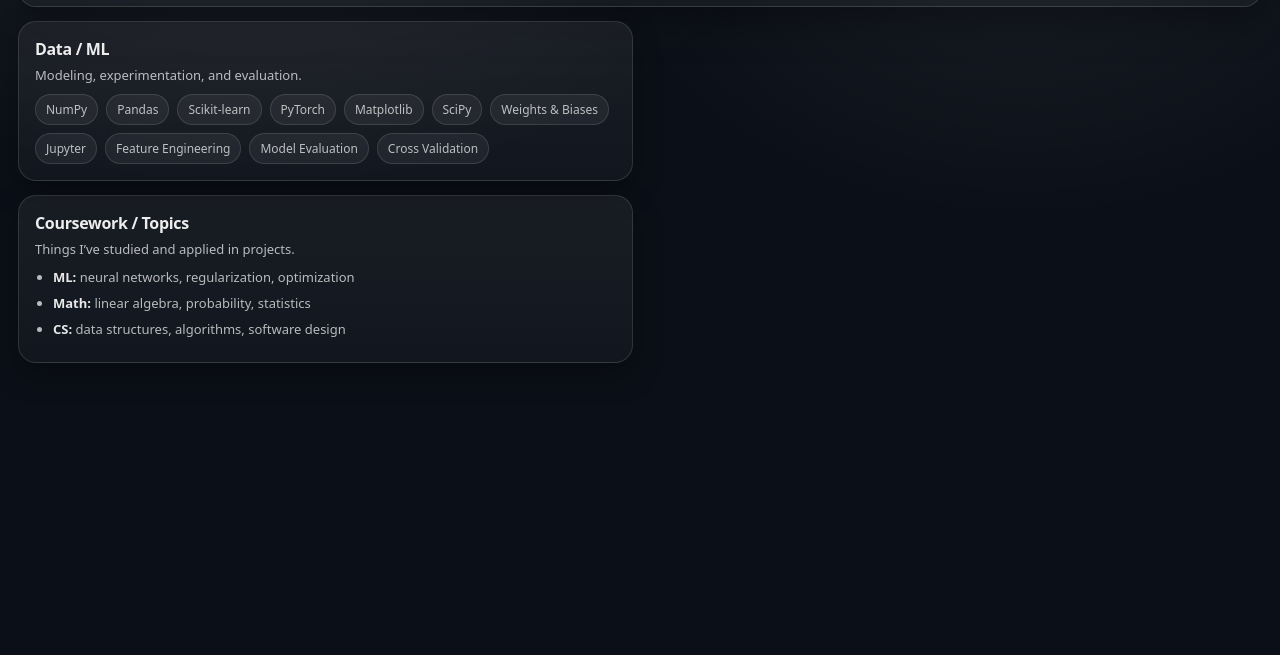
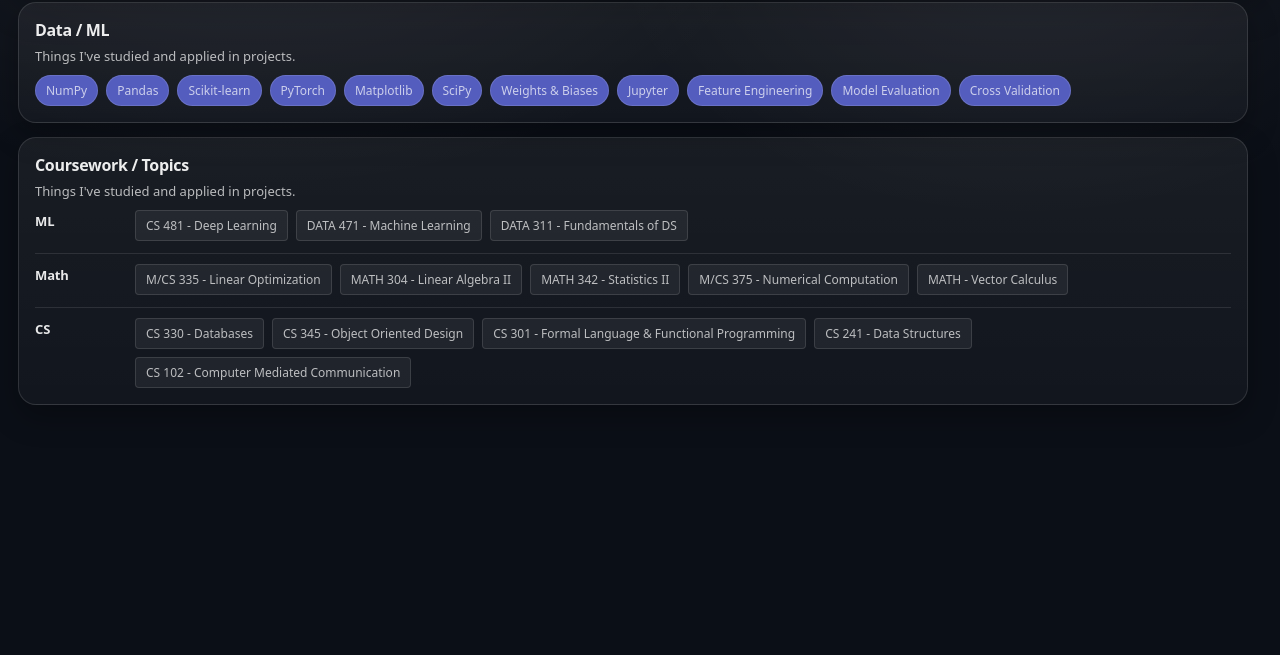
Before and after one commit to Tmanhertzog/Web-Portfolio-v2, a plain HTML site: page skills_modal.html in a window 1280 px wide. Shown: the part 145-800 px from the top of the page. Drawn offline with Linux system fonts and the light colour scheme.

Commit message:
added couursework

```diff
--- a/css/skills.css
+++ b/css/skills.css
@@ -1,16 +1,25 @@
 /* skills.css - uses vars.css tokens only */
 
 *{ box-sizing: border-box; }
-html, body{ height: 100%; }
 
-body{
+/* IMPORTANT: remove height:100% and paint background on BOTH */
+html, body{
   margin: 0;
-  font-family: ui-sans-serif, system-ui, -apple-system, Segoe UI, Roboto, Arial, sans-serif;
-  color: var(--text);
+  min-height: 100%;
+  background-color: var(--bg);
+}
+
+html{
   background:
     radial-gradient(900px 560px at 20% 0%, rgba(255,255,255,0.08), transparent 60%),
     radial-gradient(760px 520px at 80% 10%, rgba(255,255,255,0.06), transparent 55%),
     var(--bg);
+}
+
+body{
+  font-family: ui-sans-serif, system-ui, -apple-system, Segoe UI, Roboto, Arial, sans-serif;
+  color: var(--text);
+  background: transparent; /* html paints the full background */
 }
 
 .wrap{
@@ -89,7 +98,7 @@
 .grid{
   display: grid;
   gap: 14px;
-  grid-template-columns: 1fr 1fr;
+  grid-template-columns: auto auto;
 }
 
 .col{
@@ -103,6 +112,7 @@
   border-radius: var(--radius);
   box-shadow: 0 12px 30px rgba(0,0,0,0.28);
   padding: 16px;
+  height: auto;
 }
 
 .card-head{
@@ -132,12 +142,12 @@
   padding: 6px 10px;
   border-radius: 999px;
   border: 1px solid var(--faint);
-  background: rgba(255,255,255,0.06);
+  /* background: rgba(255,255,255,0.06); */
+  background: var(--blue);
   color: var(--muted);
   font-size: 12px;
 }
 
-/* Slight emphasis chip (optional) */
 .chips span.hot{
   background: rgba(84, 93, 190, 0.35);
   color: rgba(255,255,255,0.90);
@@ -201,3 +211,52 @@
     grid-template-columns: 1fr;
   }
 }
+
+
+
+/* ======
+ Courses
+====== */
+
+.course-grid{
+  display: grid;
+  gap: 12px;
+  margin-top: 10px;
+}
+
+.course-row{
+  display: grid;
+  grid-template-columns: 90px 1fr;
+  gap: 10px;
+  align-items: start;
+  padding-top: 10px;
+  border-top: 1px solid rgba(255,255,255,0.10);
+}
+
+.course-row:first-child{
+  border-top: 0;
+  padding-top: 0;
+}
+
+.course-label{
+  font-weight: 700;
+  color: rgba(255,255,255,0.90);
+  letter-spacing: -0.01em;
+  font-size: 13px;
+  padding-top: 2px;
+}
+
+.course-items{
+  display: flex;
+  flex-wrap: wrap;
+  gap: 8px;
+}
+
+.chip{
+  padding: 6px 10px;
+  border-radius: 4px;
+  border: 1px solid var(--faint);
+  background: rgba(255,255,255,0.06);
+  color: var(--muted);
+  font-size: 12px;
+}
--- a/skills_modal.html
+++ b/skills_modal.html
@@ -12,21 +12,18 @@
     <main class="wrap">
         <header class="top">
             <div>
-        <p class="kicker">Skills • Tools • Coursework</p>
+                <p class="kicker">Skills • Coursework</p>
                 <h1>Skills Expanded</h1>
-        <p class="sub">
-          A deeper look at what I use day-to-day: languages, frameworks, data/ML tools, and workflows.
-        </p>
+                <p class="sub">A deeper look at what I know in data and ML.</p>
             </div>
         </header>
 
         <section class="grid">
-      <!-- Column 1 -->
             <div class="col">
                 <section class="card">
                     <div class="card-head">
                         <h2>Data / ML</h2>
-            <p>Modeling, experimentation, and evaluation.</p>
+                        <p>Things I've studied and applied in projects.</p>
                     </div>
                     <div class="chips">
                         <span>NumPy</span><span>Pandas</span><span>Scikit-learn</span><span>PyTorch</span>
@@ -38,14 +35,43 @@
                 <section class="card">
                     <div class="card-head">
                         <h2>Coursework / Topics</h2>
-            <p>Things I’ve studied and applied in projects.</p>
+                        <p>Things I've studied and applied in projects.</p>
                     </div>
-          <ul class="bullets">
-            <li><strong>ML:</strong> neural networks, regularization, optimization</li>
-            <li><strong>Math:</strong> linear algebra, probability, statistics</li>
-            <li><strong>CS:</strong> data structures, algorithms, software design</li>
-          </ul>
+
+                    <div class="course-grid">
+                        <div class="course-row">
+                        <div class="course-label">ML</div>
+                        <div class="course-items">
+                            <span class="chip">CS 481 - Deep Learning</span>
+                            <span class="chip">DATA 471 - Machine Learning</span>
+                            <span class="chip">DATA 311 - Fundamentals of DS</span>
+                        </div>
+                        </div>
+
+                        <div class="course-row">
+                        <div class="course-label">Math</div>
+                        <div class="course-items">
+                            <span class="chip">M/CS 335 - Linear Optimization</span>
+                            <span class="chip">MATH 304 - Linear Algebra II</span>
+                            <span class="chip">MATH 342 - Statistics II</span>
+                            <span class="chip">M/CS 375 - Numerical Computation</span>
+                            <span class="chip">MATH - Vector Calculus</span>
+                        </div>
+                        </div>
+
+                        <div class="course-row">
+                        <div class="course-label">CS</div>
+                        <div class="course-items">
+                            <span class="chip">CS 330 - Databases</span>
+                            <span class="chip">CS 345 - Object Oriented Design</span>
+                            <span class="chip">CS 301 - Formal Language & Functional Programming</span>
+                            <span class="chip">CS 241 - Data Structures</span>
+                            <span class="chip">CS 102 - Computer Mediated Communication</span>
+                        </div>
+                        </div>
+                    </div>
                     </section>
+
             </div>
         </section>
     </main>
```
Lines whose indentation alone changed are shown as unchanged.
